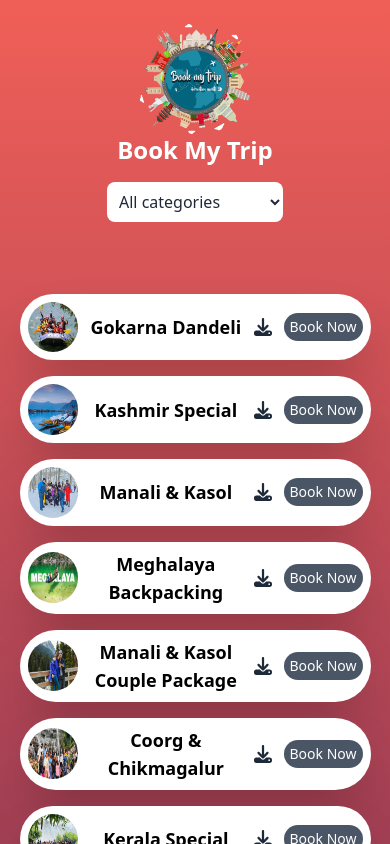
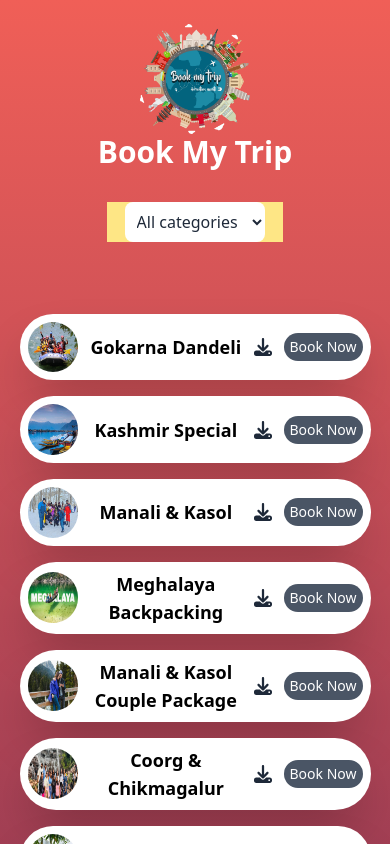
Before and after one commit to chandu-1417/meet-over-weekend, a React (Vite) app: page / in a window 390 px wide. Shown: the top 844 px of the page. Built offline with nearby package versions, Linux system fonts and the light colour scheme.

Commit message:
Update : Mobile Number

```diff
--- a/src/Pages/BookingDetails.jsx
+++ b/src/Pages/BookingDetails.jsx
@@ -128,7 +128,7 @@
         <img src={logo} alt="Logo" className="h-20 mx-auto" />
         <p className="text-lg">BOOKING PORTAL</p>
         <h1 className="text-3xl font-bold">Book My Trip</h1>
-        <p className='pb-4'>Customer Support: +91 XXXXX XXXXX</p>
+        <p className='pb-4'>Customer Support: +91 91234 56789</p>
 
       </header>
 
--- a/src/Pages/SelectCategory.jsx
+++ b/src/Pages/SelectCategory.jsx
@@ -71,14 +71,14 @@
     <div className='w-full min-h-[100vh] bg-gradient-to-b from-[#f05f57] to-[#360940]'>
       <div className='flex flex-col items-center py-6'>
         <img src={logo} alt='Logo' className='h-[13vh] w-[13vh]' />
-        <h2 className='text-2xl font-bold text-white'>Book My Trip</h2>
+        <h2 className='text-3xl sm:text-2xl font-bold text-white'>Book My Trip</h2>
 
         {/* Category Filter Dropdown */}
-        <div className='mt-4 w-44'>
+        <div className='mt-8 w-44 bg-amber-200 flex justify-center'>
           <select
             value={selectedCategory}
             onChange={(e) => setSelectedCategory(e.target.value)}
-            className='w-full p-2 rounded-lg bg-white text-gray-800 focus:outline-blue-400 focus:ring-2 focus:ring-[#f05f57]'
+            className='w-[80%] sm:w-full p-2 rounded-lg bg-white text-gray-800 focus:outline-blue-400 focus:ring-2 focus:ring-[#f05f57]'
           >
             {categories.map((category, idx) => (
               <option key={idx} value={category === 'All categories' ? '' : category}>
```
